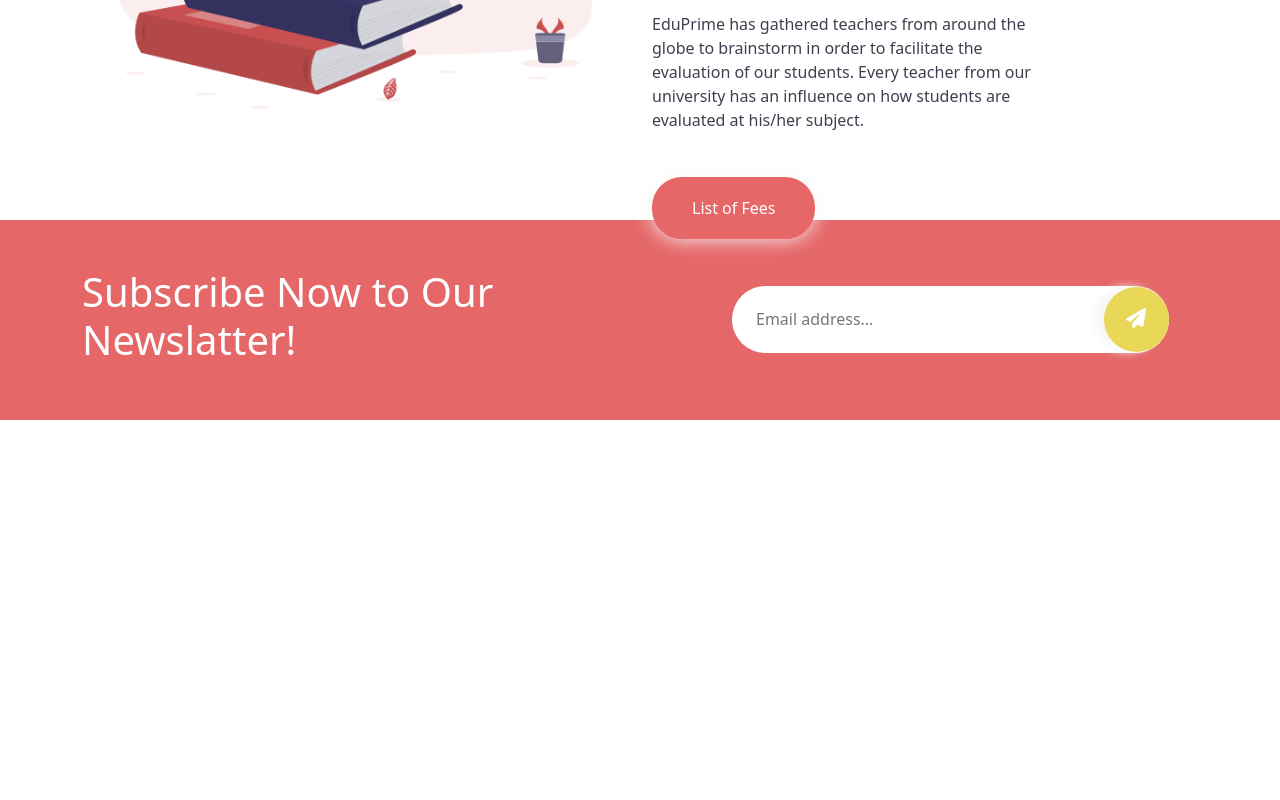
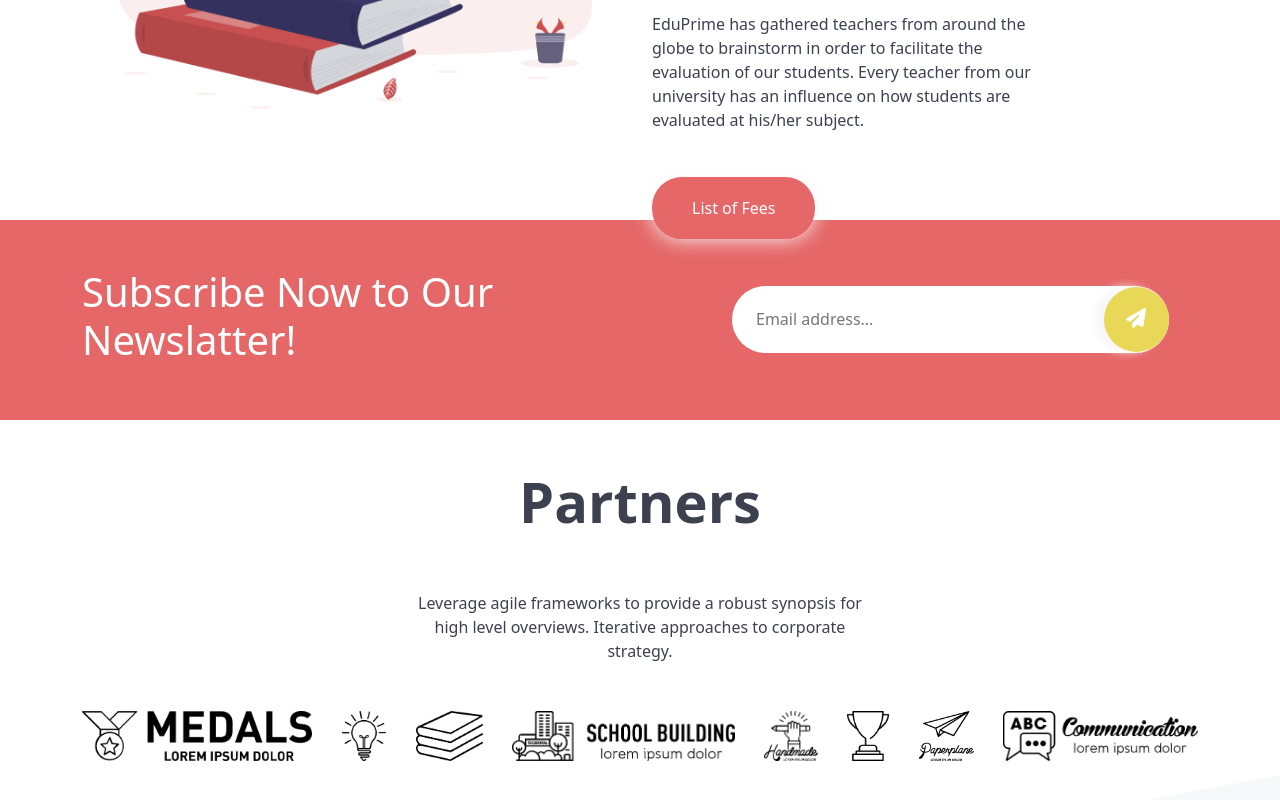
Before and after one commit to TALEX1995/Midterm-Project, a Vue app: page / in a window 1280 px wide. Shown: the part 5771-6571 px from the top of the page. Before the commit the page ends 6191 px from the top, so only its background shows below. Built offline with nearby package versions, Linux system fonts and the light colour scheme.

Commit message:
Added Main Section Partners

```diff
--- a/src/components/AppMain.vue
+++ b/src/components/AppMain.vue
@@ -7,6 +7,7 @@ import MainSectionLatestCourses from './MainSubComponents/MainSectionLatestCours
 import MainSectionExamMethod from './MainSubComponents/MainSectionExamMethod.vue';
 import MainSectionInterStudents from './MainSubComponents/MainSectionInterStudents.vue';
 import MainSectionSubNews from './MainSubComponents/MainSectionSubNews.vue';
+import MainSectionPartners from './MainSubComponents/MainSectionPartners.vue';
 
 export default {
     components: {
@@ -18,6 +19,7 @@ export default {
         MainSectionExamMethod,
         MainSectionInterStudents,
         MainSectionSubNews,
+        MainSectionPartners,
     }
 }
 </script>
@@ -33,6 +35,7 @@ export default {
         <MainSectionExamMethod />
         <MainSectionInterStudents />
         <MainSectionSubNews />
+        <MainSectionPartners />
     </main>
 </template>
 
--- /dev/null
+++ b/src/components/MainSubComponents/MainSectionPartners.vue
@@ -0,0 +1,49 @@
+<script></script>
+
+
+<template>
+    <section class="pt-5">
+        <div class="container text-center">
+            <h1 class="h1-big-size">Partners</h1>
+            <p class="pt-5">Leverage agile frameworks to provide a robust synopsis for high level overviews. Iterative
+                approaches to corporate strategy.</p>
+            <div class="row pt-5 justify-content-between">
+                <img src="../../assets/img/partner-2.png" alt="Medals">
+                <img src="../../assets/img/partner-3.png" alt="Lamp">
+                <img src="../../assets/img/partner-4.png" alt="Books">
+                <img src="../../assets/img/partner-5.png" alt="School">
+                <img src="../../assets/img/partner-6.png" alt="Handmade">
+                <img src="../../assets/img/partner-8.png" alt="Trophy">
+                <img src="../../assets/img/partner-1.png" alt="PaperPlane">
+                <img src="../../assets/img/partner-7.png" alt="Communication">
+            </div>
+        </div>
+        <div class="bkg-wave">
+
+        </div>
+    </section>
+</template>
+
+
+<style lang="scss" scoped>
+p {
+    width: 40%;
+    margin: 0 auto;
+}
+
+
+img {
+    height: 50px;
+    width: auto;
+}
+
+.bkg-wave {
+    height: 300px;
+    background-image: url(../../assets/img/background-wave3.png);
+    background-repeat: no-repeat;
+    background-position: top;
+    background-color: #f7f8fa;
+
+
+}
+</style>
```
